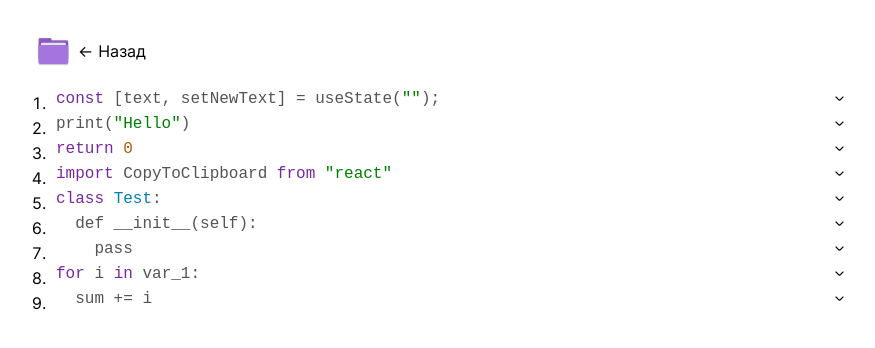
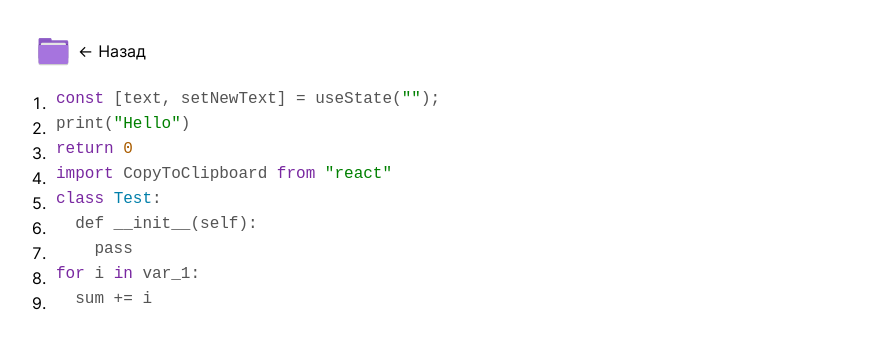
Before and after one commit to Lizaakishina/ReviewSite, a React (Create React App) app: page /task/1 in a window 1280 px wide. Shown: the top 348 px of the page, without its empty margins (181-1056 px from the left). Built offline with nearby package versions, Linux system fonts and the light colour scheme.

Commit message:
fix: убраны стрелочки разворачивания аккордеона, убрано сворчаивание аккордеона после комментирования

```diff
--- a/src/components/Accordion/Accordion.css
+++ b/src/components/Accordion/Accordion.css
@@ -88,18 +88,21 @@
 }
 
 .acc__collapse-edit {
-  min-height: 253.2px;
+  min-height: auto;
 }
 
 .acc__body {
+  height: 100% !important;
   margin: 0;
   font-size: 20px;
   color: #393939;
   border: 0.1px solid rgb(208, 208, 208);
+  border-bottom: none;
 }
 
 .acc__container {
   background-color: white;
+  min-height: 231px;
 }
 
 .acc__title {
@@ -128,10 +131,6 @@ pre {
   margin: 10px;
   border: 1px solid rgb(208, 208, 208);
   border-radius: 5px;
-}
-
-.acc__textarea::-webkit-scrollbar {
-  width: 0px;
 }
 
 .acc__result {
@@ -234,6 +233,7 @@ pre {
 textarea {
   font-size: 14px;
   min-height: 80px;
+  max-height: 400px;
   overflow-x: hidden;
   overflow-y: scroll;
   resize: none;
--- a/src/components/Accordion/AccordionItem.jsx
+++ b/src/components/Accordion/AccordionItem.jsx
@@ -2,7 +2,6 @@ import React, { useRef, useState } from 'react';
 import TextareaAutosize from 'react-textarea-autosize';
 import Markdown from 'react-markdown'
 import { docco, a11yLight } from "react-syntax-highlighter/dist/esm/styles/hljs";
-import { ReactComponent as ArrowIcon } from '../../images/ArrowIcon.svg';
 import { Light as SyntaxHighlighter } from 'react-syntax-highlighter';
 import js from 'react-syntax-highlighter/dist/esm/languages/hljs/javascript';
 SyntaxHighlighter.registerLanguage('javascript', js);
@@ -78,13 +77,12 @@ export const AccordionItem = ({faqItem, onClick, isOpen, name }) => {
         onClick={() => {onClick()}}
       >
         <SyntaxHighlighter className="acc__highlighter" language="javascript" style={a11yLight}>{faqItem.title}</SyntaxHighlighter>
-        <ArrowIcon className={`acc__arrow ${isOpen ? "active" : ""}`} />
       </button>
       <div>
         {isEditing ? (
           <div className="acc__collapse" style={isOpen ? {height: itemRef.current.scrollHeight} : {height: "0px"}}>
-            <div className="acc__body" ref={itemRef}>
-              <div className="acc__container">
+            <div className="acc__body">
+              <div className="acc__container" ref={itemRef}>
               <p className="acc__title noselect"></p>
                 <div className="acc__review">
                   <Markdown
@@ -135,8 +133,8 @@ export const AccordionItem = ({faqItem, onClick, isOpen, name }) => {
         :
         (
           <div className="acc__collapse acc__collapse-edit" style={isOpen ? {height: itemRef.current.scrollHeight} : {height: "0px"}}>
-            <div className="acc__body" ref={itemRef}>
-              <div className="acc__container">
+            <div className="acc__body">
+              <div className="acc__container" ref={itemRef}>
                 <p className="acc__title noselect">Написать</p>
                 <div className="acc__review">
                   <TextareaAutosize className="acc__textarea" type="text" style={{width: "100%"}} id='notes'
@@ -163,7 +161,7 @@ export const AccordionItem = ({faqItem, onClick, isOpen, name }) => {
                       <div className="acc__label noselect">Отлично</div>
                     </div>
                   </div>
-                  <button className={`acc__comment noselect`} type="submit" onClick={() => {onClick(); handleTimerClick(); setEditingState()}}>Комментировать</button>
+                  <button className={`acc__comment noselect`} type="submit" onClick={() => {handleTimerClick(); setEditingState()}}>Комментировать</button>
                 </div>
                 <div className="acc__line"></div>
               </div>
@@ -174,3 +172,7 @@ export const AccordionItem = ({faqItem, onClick, isOpen, name }) => {
     </li>
   )
 }
+
+/*Забракованные стрелочки
+import { ReactComponent as ArrowIcon } from '../../images/ArrowIcon.svg';
+<ArrowIcon className={`acc__arrow ${isOpen ? "active" : ""}`} />*/
```
